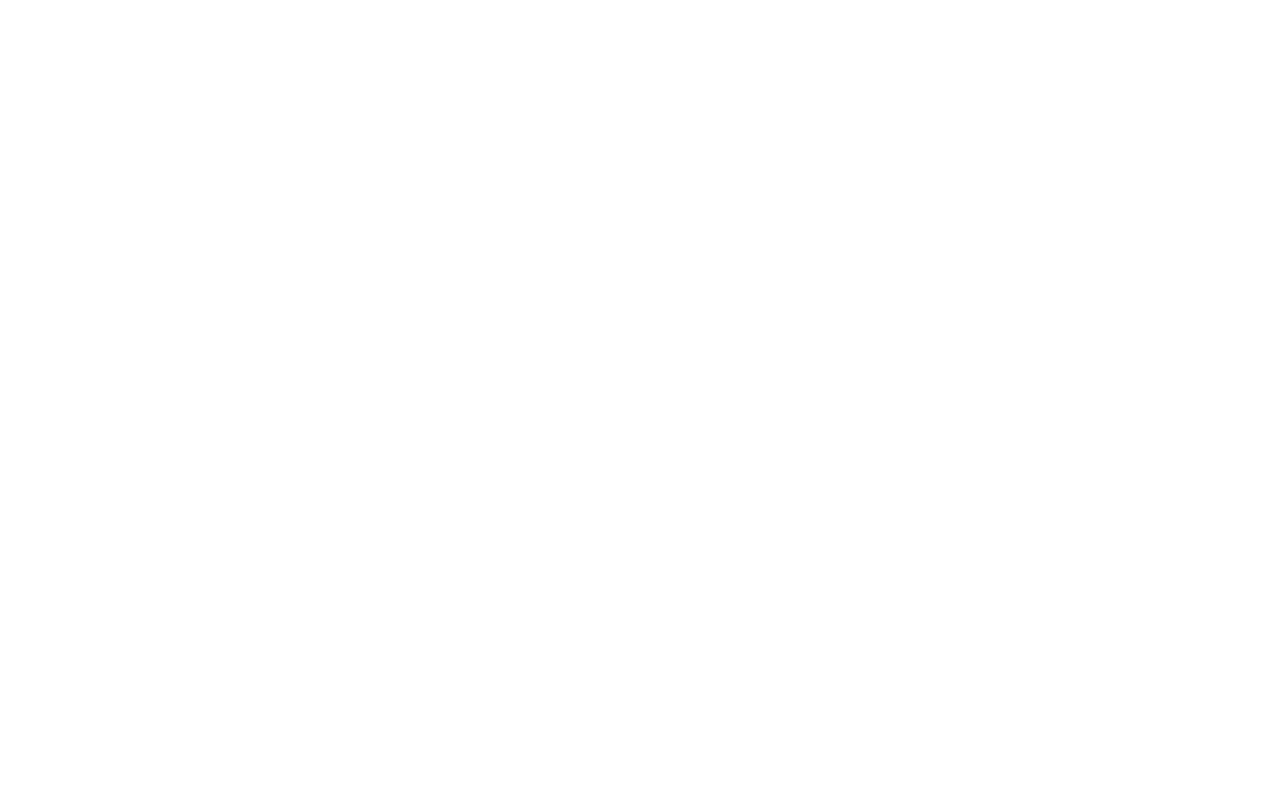
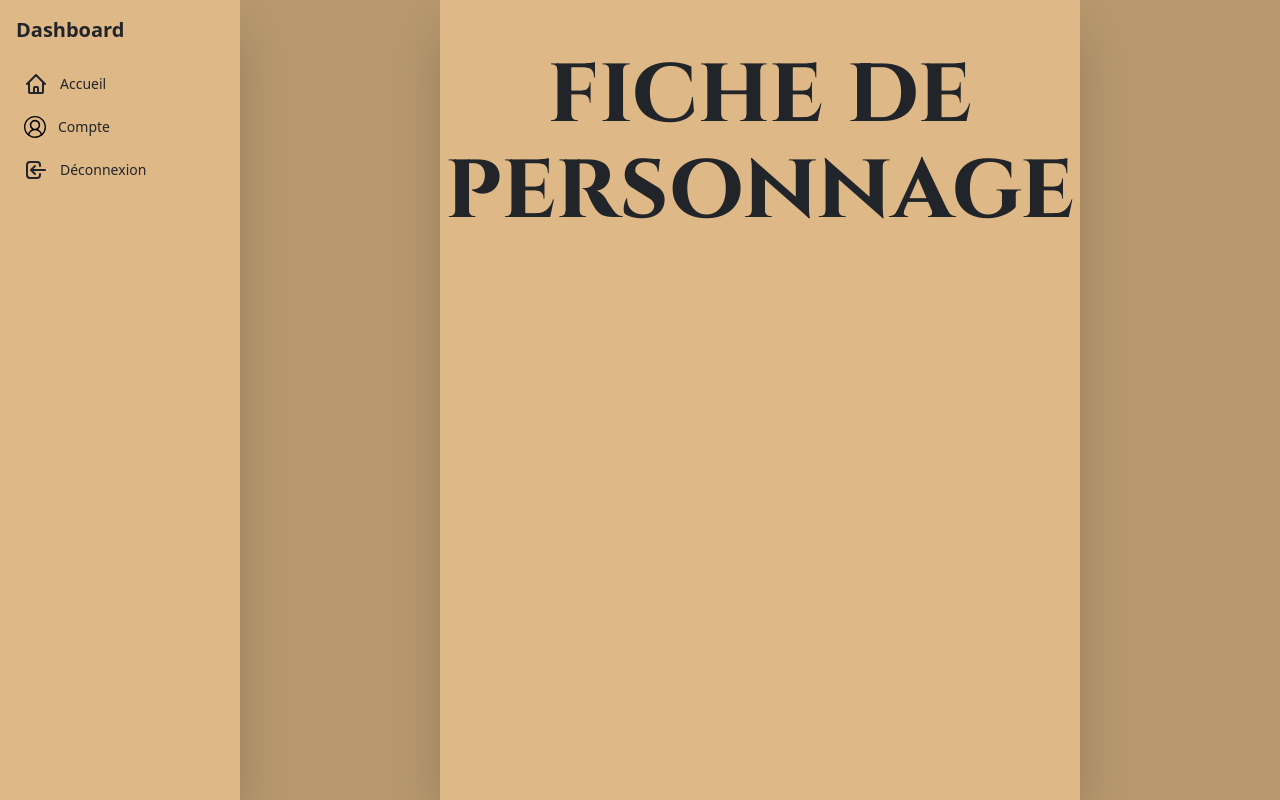
Before and after one commit to PoC-Community/software-pool-rush-draconia, a React (Create React App) app in the folder frontend/: page /create in a window 1280 px wide. Before the commit this address had no page. Built offline with nearby package versions, Linux system fonts and the light colour scheme.

Commit message:
[ADD] creator front v1

```diff
--- a/frontend/package.json
+++ b/frontend/package.json
@@ -19,11 +19,13 @@
     "@types/react-dom": "^18.0.10",
     "axios": "^1.3.2",
     "bootstrap": "^5.2.3",
+    "cdbreact": "^1.5.7",
     "framer-motion": "^9.0.2",
     "react": "^18.2.0",
     "react-bootstrap": "^2.7.1",
     "react-dom": "^18.2.0",
     "react-responsive-carousel": "^3.2.23",
+    "react-icons": "^4.7.1",
     "react-router": "^6.8.1",
     "react-router-dom": "^6.8.1",
     "react-scripts": "5.0.1",
@@ -64,6 +66,7 @@
     "eslint-config-airbnb-typescript": "^17.0.0",
     "eslint-config-prettier": "^8.6.0",
     "eslint-plugin-prettier": "^4.2.1",
-    "prettier": "^2.8.4"
+    "prettier": "^2.8.4",
+    "tailwindcss": "^3.2.6"
   }
 }
--- a/frontend/src/App.tsx
+++ b/frontend/src/App.tsx
@@ -3,13 +3,15 @@
 import Signup from "./Signup/Signup";
 import Login from "./Login/Login";
 import Home from "./Home/Home";
+import CharacterCreator from './CharacterCreator/CharacterCreator';
 
 function App() {
   return (
       <Routes>
         <Route path="/signup" element={<Signup />} />
         <Route path="/login" element={<Login />} />
-        <Route path="" element={<Home />} />
+        <Route path="/" element={<Home />} />
+		<Route path="/create" element={<CharacterCreator />} />
       </Routes>
   );
 }
--- /dev/null
+++ b/frontend/src/CharacterCreator/CharacterCreator.css
@@ -0,0 +1,17 @@
+.background-main {
+    width:100vw;
+    height:100vh;
+    background: #b6976e;
+}
+
+.background-secondary {
+    width:50vw;
+    margin-left: auto;
+    margin-right: auto;
+    height:100vh;
+    text-align: center;
+    background: #deb887;
+}
+.titre {
+    font-family: 'Cinzel', cursive;
+}
--- /dev/null
+++ b/frontend/src/CharacterCreator/CharacterCreator.tsx
@@ -0,0 +1,15 @@
+import './CharacterCreator.css';
+// eslint-disable-next-line
+import Sidebar from './Sidebar';
+
+export default function CharacterCreator() {
+	return (
+		<div className="background-main">
+			<Sidebar>
+				<div className="background-secondary shadow-2xl">
+					<p className="titre text-8xl mt-11">fiche de personnage</p>
+				</div>
+			</Sidebar>
+		</div>
+	);
+}
--- /dev/null
+++ b/frontend/src/CharacterCreator/Sidebar.tsx
@@ -0,0 +1,65 @@
+import React from 'react';
+import { VscAccount } from 'react-icons/vsc'
+
+export default function Sidebar(props: { children: string | number | boolean | React.ReactElement<any, string | React.JSXElementConstructor<any>> | React.ReactFragment | React.ReactPortal | null | undefined; }) {
+	return (
+		<div className="flex">
+			<div className="flex flex-col h-screen p-3 bg-[#deb887] shadow-2xl w-60">
+				<div className="space-y-3">
+					<div className="flex items-center">
+						<h2 className="text-xl font-bold">Dashboard</h2>
+					</div>
+					<div className="flex-1">
+						<ul className="pt-2 pb-4 space-y-1 text-sm">
+							<li className="rounded-sm">
+								<a href="#" className="flex items-center p-2 space-x-3 rounded-md">
+									<svg
+										xmlns="http://www.w3.org/2000/svg"
+										className="w-6 h-6"
+										fill="none"
+										viewBox="0 0 24 24"
+										stroke="currentColor"
+										strokeWidth={2}
+										>
+										<path
+											strokeLinecap="round"
+											strokeLinejoin="round"
+											d="M3 12l2-2m0 0l7-7 7 7M5 10v10a1 1 0 001 1h3m10-11l2 2m-2-2v10a1 1 0 01-1 1h-3m-6 0a1 1 0 001-1v-4a1 1 0 011-1h2a1 1 0 011 1v4a1 1 0 001 1m-6 0h6"
+											/>
+									</svg>
+									<span>Accueil</span>
+								</a>
+							</li>
+							<li className="rounded-sm">
+								<a href="#" className="flex items-center p-2 space-x-3 rounded-md">
+									<VscAccount size={22} color="black"/>
+									<span>Compte</span>
+								</a>
+							</li>
+							<li className="rounded-sm">
+								<a href="#" className="flex items-center p-2 space-x-3 rounded-md">
+									<svg
+										xmlns="http://www.w3.org/2000/svg"
+										className="w-6 h-6"
+										fill="none"
+										viewBox="0 0 24 24"
+										stroke="currentColor"
+										strokeWidth={2}
+									>
+										<path
+											strokeLinecap="round"
+											strokeLinejoin="round"
+											d="M11 16l-4-4m0 0l4-4m-4 4h14m-5 4v1a3 3 0 01-3 3H6a3 3 0 01-3-3V7a3 3 0 013-3h7a3 3 0 013 3v1"
+										/>
+									</svg>
+									<span>Déconnexion</span>
+								</a>
+							</li>
+						</ul>
+					</div>
+				</div>
+			</div>
+			{props.children}
+		</div>
+	);
+}
--- a/frontend/src/index.tsx
+++ b/frontend/src/index.tsx
@@ -3,6 +3,7 @@
 import App from './App';
 import { BrowserRouter } from 'react-router-dom';
 import 'bootstrap/dist/css/bootstrap.min.css';
+import './input.css'
 
 const root = ReactDOM.createRoot(document.getElementById('root') as HTMLInputElement);
 
--- a/frontend/src/input.css
+++ b/frontend/src/input.css
@@ -1,3 +1,4 @@
+@import url('https://fonts.googleapis.com/css2?family=Cinzel:wght@700&display=swap');
 @tailwind base;
 @tailwind components;
 @tailwind utilities;
--- /dev/null
+++ b/frontend/tailwind.config.js
@@ -0,0 +1,10 @@
+/** @type {import('tailwindcss').Config} */
+module.exports = {
+  content: [
+    "./src/**/*.{js,jsx,ts,tsx}",
+  ],
+  theme: {
+    extend: {},
+  },
+  plugins: [],
+}
```
Also changed, not shown: frontend/.eslintrc.json, 1 other file (tests, documents, lock files or other folders).
